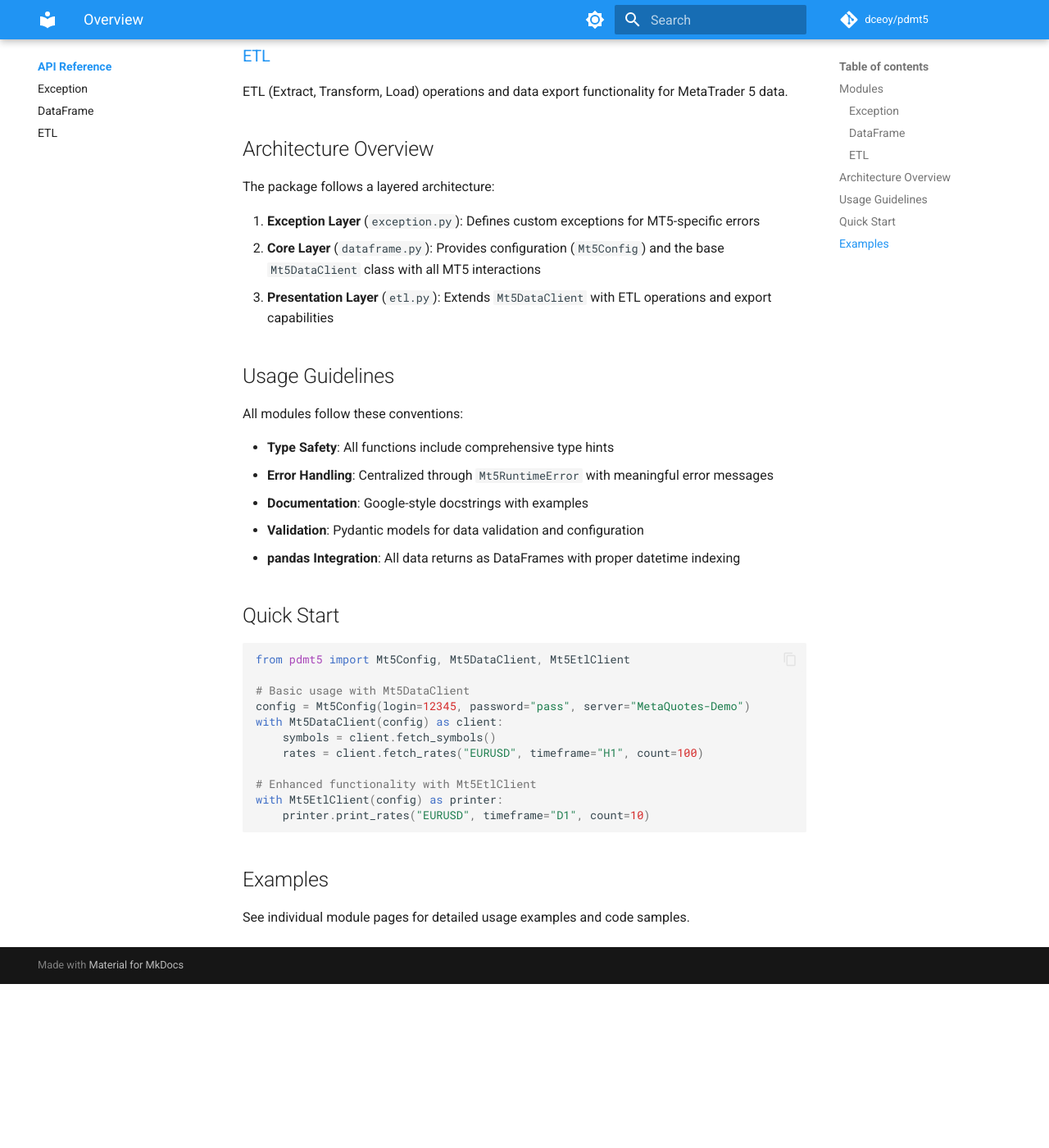
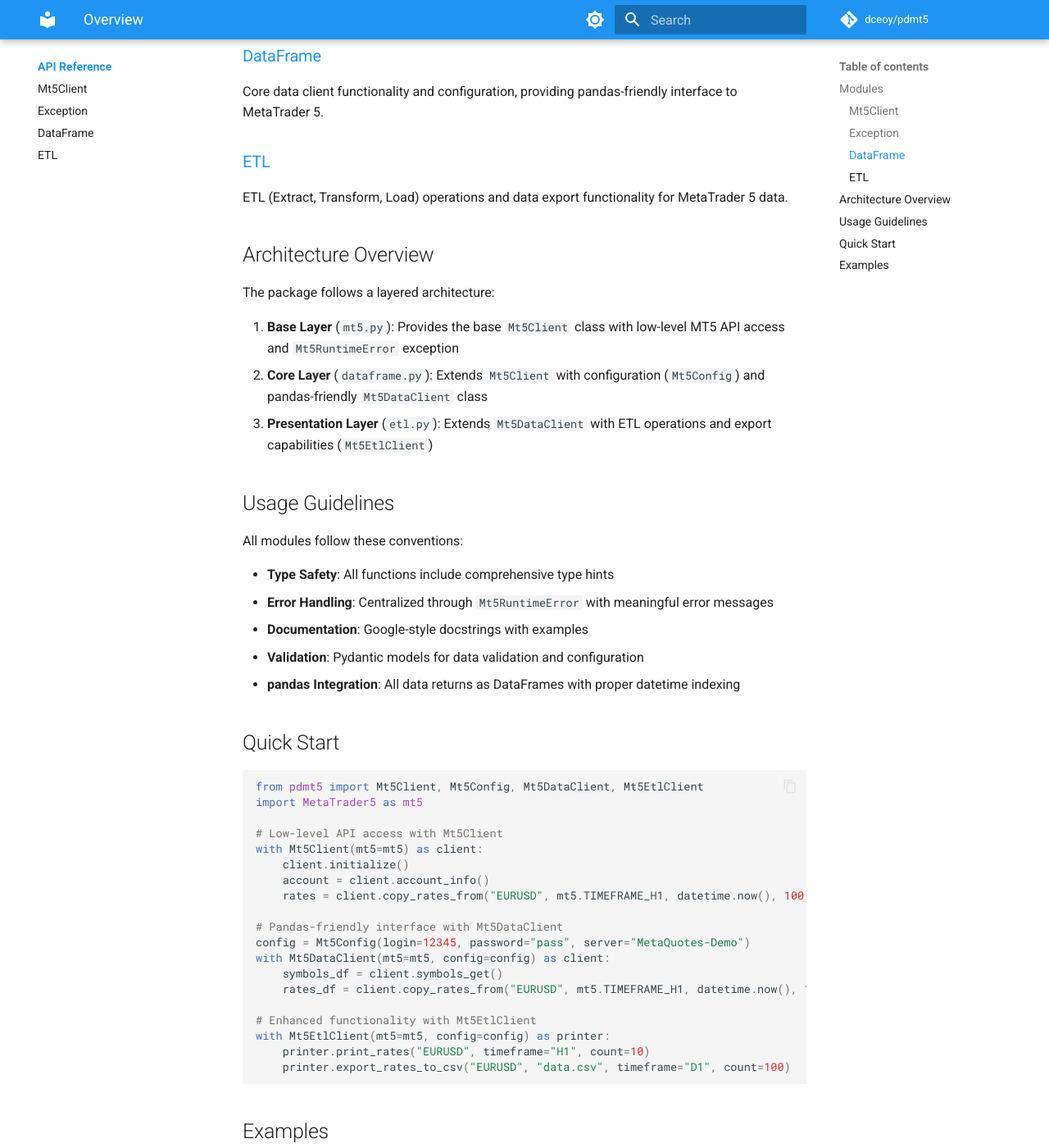
Before and after one commit to dceoy/pdmt5, an MkDocs documentation site: the page built from docs/api/index.md, in a window 1280 px wide and 1400 px high, scrolled down 582 px. Shown: the whole window at 82% size. Built offline with MkDocs 1.6.1 and Material for MkDocs 9.7.7, drawn with Linux system fonts in a browser that asks for light colours; comment, search, counter and statistics services are not loaded; before the commit the page ends 1782 px from its top, so only the background shows below that; some of the changed text lies outside the part shown.

Commit message:
docs: update documentation for new class architecture
- Add comprehensive Mt5Client documentation with examples
- Update API reference to reflect 3-layer architecture
- Fix import statements to use pdmt5.mt5.Mt5RuntimeError
- Update main documentation with new class hierarchy
- Enhance examples showing different usage levels
- Update navigation and module descriptions

🤖 Generated with [Claude Code](https://claude.ai/code)

Co-Authored-By: Claude <noreply@anthropic.com>

````diff
--- a/docs/api/index.md
+++ b/docs/api/index.md
@@ -5,6 +5,9 @@ This section contains the complete API documentation for pdmt5.
 ## Modules
 
 The pdmt5 package consists of the following modules:
+
+### [Mt5Client](mt5.md)
+Base client class for MetaTrader 5 operations with connection management and low-level API access.
 
 ### [Exception](exception.md)
 Custom exception handling for MetaTrader 5 runtime errors.
@@ -19,9 +22,9 @@ ETL (Extract, Transform, Load) operations and data export functionality for Meta
 
 The package follows a layered architecture:
 
-1. **Exception Layer** (`exception.py`): Defines custom exceptions for MT5-specific errors
-2. **Core Layer** (`dataframe.py`): Provides configuration (`Mt5Config`) and the base `Mt5DataClient` class with all MT5 interactions
-3. **Presentation Layer** (`etl.py`): Extends `Mt5DataClient` with ETL operations and export capabilities
+1. **Base Layer** (`mt5.py`): Provides the base `Mt5Client` class with low-level MT5 API access and `Mt5RuntimeError` exception
+2. **Core Layer** (`dataframe.py`): Extends `Mt5Client` with configuration (`Mt5Config`) and pandas-friendly `Mt5DataClient` class
+3. **Presentation Layer** (`etl.py`): Extends `Mt5DataClient` with ETL operations and export capabilities (`Mt5EtlClient`)
 
 ## Usage Guidelines
 
@@ -36,17 +39,25 @@ All modules follow these conventions:
 ## Quick Start
 
 ```python
-from pdmt5 import Mt5Config, Mt5DataClient, Mt5EtlClient
+from pdmt5 import Mt5Client, Mt5Config, Mt5DataClient, Mt5EtlClient
+import MetaTrader5 as mt5
 
-# Basic usage with Mt5DataClient
+# Low-level API access with Mt5Client
+with Mt5Client(mt5=mt5) as client:
+    client.initialize()
+    account = client.account_info()
+    rates = client.copy_rates_from("EURUSD", mt5.TIMEFRAME_H1, datetime.now(), 100)
+
+# Pandas-friendly interface with Mt5DataClient
 config = Mt5Config(login=12345, password="pass", server="MetaQuotes-Demo")
-with Mt5DataClient(config) as client:
-    symbols = client.fetch_symbols()
-    rates = client.fetch_rates("EURUSD", timeframe="H1", count=100)
+with Mt5DataClient(mt5=mt5, config=config) as client:
+    symbols_df = client.symbols_get()
+    rates_df = client.copy_rates_from("EURUSD", mt5.TIMEFRAME_H1, datetime.now(), 100)
 
 # Enhanced functionality with Mt5EtlClient
-with Mt5EtlClient(config) as printer:
-    printer.print_rates("EURUSD", timeframe="D1", count=10)
+with Mt5EtlClient(mt5=mt5, config=config) as printer:
+    printer.print_rates("EURUSD", timeframe="H1", count=10)
+    printer.export_rates_to_csv("EURUSD", "data.csv", timeframe="D1", count=100)
 ```
 
 ## Examples
--- a/mkdocs.yml
+++ b/mkdocs.yml
@@ -55,6 +55,7 @@ nav:
   - Home: index.md
   - API Reference:
     - Overview: api/index.md
+    - Mt5Client: api/mt5.md
     - Exception: api/exception.md
     - DataFrame: api/dataframe.md
     - ETL: api/etl.md
````
Also changed, not shown: docs/api/dataframe.md (+3 -3 lines), docs/api/etl.md (+2 -0 lines), docs/api/exception.md (+4 -3 lines), docs/api/mt5.md (added, +315 -0 lines), docs/index.md (+17 -10 lines).
